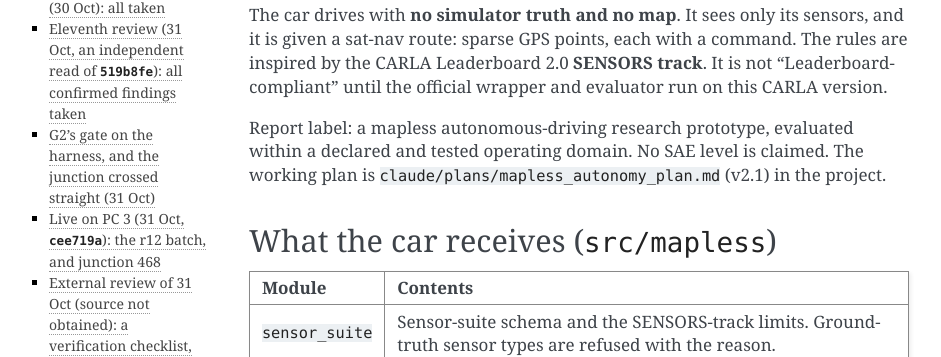
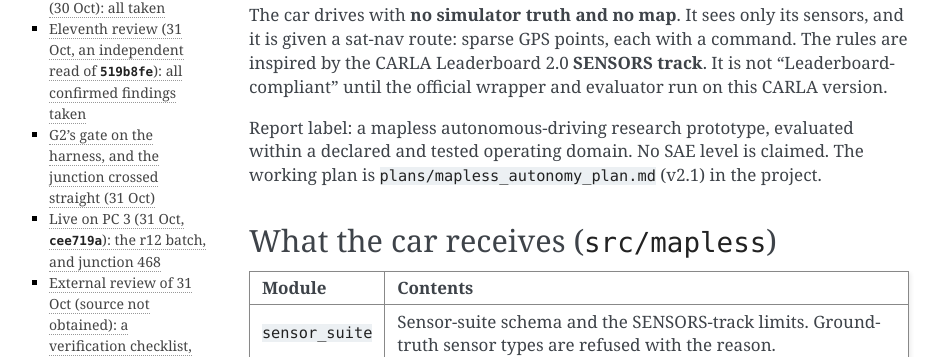
Before and after one commit to kkaaman/kkaaman-elec5308-a2-mo, a Sphinx documentation site: the page built from docs/mapless_autonomy.md, in a window 1280 px wide and 900 px high, scrolled down 3443 px. Shown: the part 93-450 px from the top of the window, without its empty margins (171-1112 px from the left). Built offline with Sphinx 7.4.7, drawn with Linux system fonts in a browser that asks for light colours; some of the changed text lies outside the part shown.

Commit message:
AI Journal: Assignment 2 (Mapless extension) - docs: plain paths for the project's review and plan documents
References to the project's reviews and plan in docs/mapless_autonomy.md now use plain
reviews/ and plans/ paths.
{
  "studentId": "kkaaman",
  "groupId": "7",
  "taskId": "Assignment 2 (Mapless extension)",
  "tool": "Claude Opus",
  "isPaid": true,
  "modelVersion": "5.5",
  "language": "English (Australia) 🇦🇺",
  "interactions": [
    {
      "prompt": "Make sure the contributor is myself and it does not say Claude in the main repo",
      "response": "It changed the seven references to the project's review and plan documents in docs/mapless_autonomy.md to plain reviews/ and plans/ paths, so the docs no longer carry the assistant's folder name.",
      "intent": "Quality Assurance",
      "aiAccuracy": "Perfect",
      "humanIntervention": "",
      "verificationMethod": "Logical Reasoning",
      "evaluationConfidence": 5
    }
  ],
  "metaReflection": {
    "utilityScore": 4,
    "processEvolution": "",
    "criticalMoment": "",
    "skillDependency": "preparing the branch for the team PR",
    "synthesis": ""
  },
  "tags": [],
  "status": "complete",
  "id": "00613a92-4ab3-477e-96b6-6cc9f14c7602",
  "createdAt": "2026-11-07T09:24:52.698Z"
}

```diff
--- a/docs/mapless_autonomy.md
+++ b/docs/mapless_autonomy.md
@@ -37,7 +37,7 @@
 
 Report label: a mapless autonomous-driving research prototype, evaluated within a
 declared and tested operating domain. No SAE level is claimed. The working plan is
-`claude/plans/mapless_autonomy_plan.md` (v2.1) in the project.
+`plans/mapless_autonomy_plan.md` (v2.1) in the project.
 
 ## What the car receives (`src/mapless`)
 
@@ -3226,7 +3226,7 @@
 ### Eleventh review (31 Oct, an independent read of `519b8fe`): all confirmed findings taken
 
 The review was made cold: a reader with the code and this document, none of the author's
-conclusions. It is kept whole in the project (`claude/reviews/review11_519b8fe.md`). 0
+conclusions. It is kept whole in the project (`reviews/review11_519b8fe.md`). 0
 critical, 3 high, 9 medium, 9 low; 17 confirmed against the code, 4 suspected (F-08, F-10,
 F-22 need a run; F-14 is about what the repository holds). Verified sound: the import and
 string firewall (static and transitive), the sensor-only ego motion (no pose, yaw or scale
@@ -3423,7 +3423,7 @@
 transitions, stale clearance, motion vs artefacts), the observability inequality, end-to-end
 timing, the ML contribution ladder, evaluation hygiene and a regression matrix R1–R11. The
 answer, finding by finding with file, test and live-run references, is
-`claude/reviews/review12_external_31oct.md` in the project. In short: A–D and R1–R8 are in
+`reviews/review12_external_31oct.md` in the project. In short: A–D and R1–R8 are in
 place and tested (most by the tenth review's 2A–2C and 3, and the eleventh's F-01), with
 r12's live runs as evidence; the timing is measured end to end but the 50 ms budget with
 the semantic worker on is **not met** on any PC (the standing open item); R9 wants a speed
@@ -3716,7 +3716,7 @@
 evidence time from any edge hit (the review's three-timestamp separation is the right
 shape); a hold on a carried line blocks the stall recovery by design; the semantic shadow
 scored through the curve (configuration B) is the first ML experiment. Response:
-`claude/reviews/review16_external_r16.md`.
+`reviews/review16_external_r16.md`.
 
 ### Live on PC 3 (1 Nov, `ed0efe6`): r17, the G2 batch — 24 of 30, a regression of my own
 
@@ -3809,7 +3809,7 @@
 §7), so a stop that appears on the same tick as a jump of the line reads as the line's
 doing. Its other recommendations were already in `f9b5a8c`/`757fd09` (span on far-only
 refits, the refit note, the stall cap) or are the curve work. Response:
-`claude/reviews/review17_external_r16.md`; the `757fd09` source snapshot and the r17/r18
+`reviews/review17_external_r16.md`; the `757fd09` source snapshot and the r17/r18
 reports go to the reviewer.
 
 ### The curve candidate (2 Nov): the kerb chained along the car's own heading
@@ -3888,7 +3888,7 @@
 **The replay's divergence (§6):** agreed — a stateful checkpoint before s 193 would make
 the live decision reproducible; the open-loop replay establishes the sensitivity, not the
 decision. Not built yet; the recorded frames and the per-tick reports are what r19's
-analysis has. Response: `claude/reviews/review18_external_757fd09.md`.
+analysis has. Response: `reviews/review18_external_757fd09.md`.
 
 ### The real-time budget (2 Nov): the semantic job handed over after the plan
 
@@ -4147,7 +4147,7 @@
   `--light-release-s` sets `none_release_s`: in 12 clear runs the classifier never read
   anything but red while the car stood at a red, but in rain (and low sun) it reads a red
   as nothing too, so 5 s stays the default and the shorter release is for clear weather.
-- **Twenty-first review (3 Nov, on `a248a09`; `claude/reviews/review21_external_a248a09.md`).**
+- **Twenty-first review (3 Nov, on `a248a09`; `reviews/review21_external_a248a09.md`).**
   Oncoming-lane passes opt-in (`--overtake-oncoming`); `comfort` REPORT (measured
   acceleration, deceleration, jerk, each stretch braked past 3 m/s²); `light_releases`
   REPORT (each light hold ended by greens or by the none timer, and the governing
```
